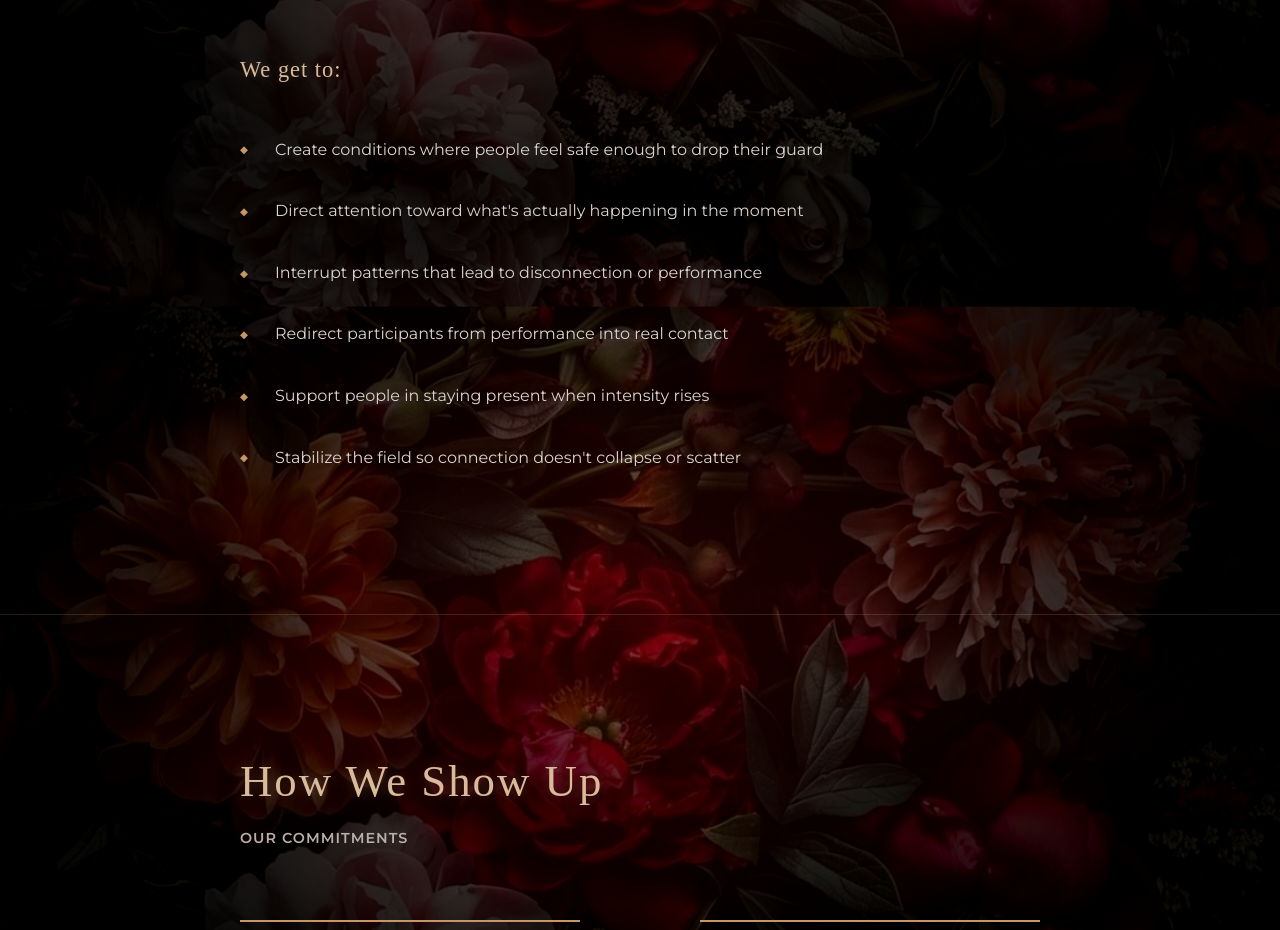
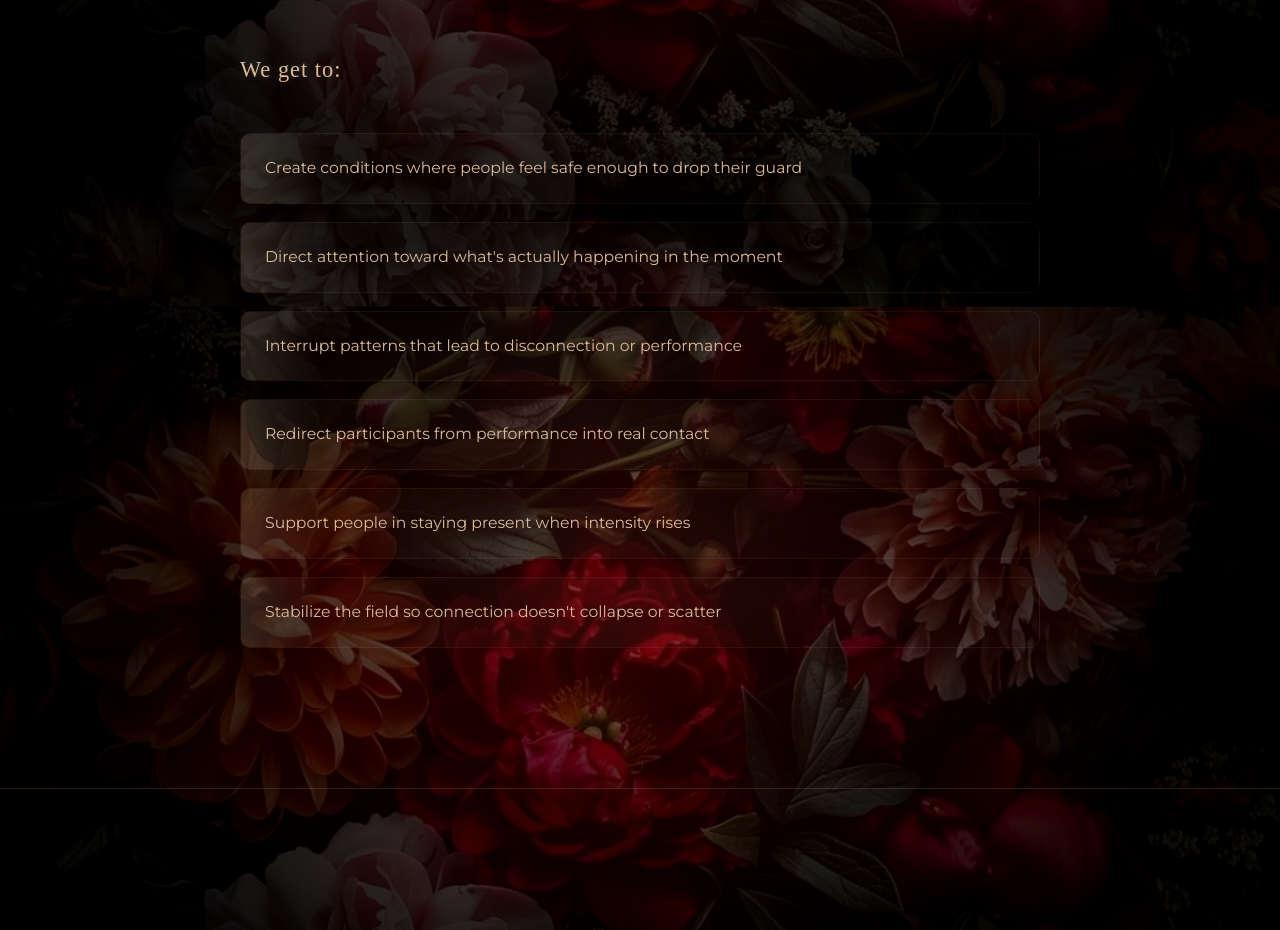
Before and after one commit to alimarie89/REVEL, a React (Vite) app in the folder frontend/: page /team-vision in a window 1280 px wide. Shown: the part 1400-2330 px from the top of the page. Built offline with nearby package versions, Linux system fonts and the light colour scheme.

Commit message:
Refactor: Convert 'We get to' bullet list to horizontal cards with subtle emphasis

```diff
--- a/frontend/src/pages/TeamVision.jsx
+++ b/frontend/src/pages/TeamVision.jsx
@@ -29,14 +29,14 @@
             </p>
 
             <h3 className="holding-principles-intro">We get to:</h3>
-            <ul className="holding-principles">
-              <li>Create conditions where people feel safe enough to drop their guard</li>
-              <li>Direct attention toward what's actually happening in the moment</li>
-              <li>Interrupt patterns that lead to disconnection or performance</li>
-              <li>Redirect participants from performance into real contact</li>
-              <li>Support people in staying present when intensity rises</li>
-              <li>Stabilize the field so connection doesn't collapse or scatter</li>
-            </ul>
+            <div className="we-get-to-cards">
+              <div className="practice-card">Create conditions where people feel safe enough to drop their guard</div>
+              <div className="practice-card">Direct attention toward what's actually happening in the moment</div>
+              <div className="practice-card">Interrupt patterns that lead to disconnection or performance</div>
+              <div className="practice-card">Redirect participants from performance into real contact</div>
+              <div className="practice-card">Support people in staying present when intensity rises</div>
+              <div className="practice-card">Stabilize the field so connection doesn't collapse or scatter</div>
+            </div>
           </div>
         </div>
       </section>
--- a/frontend/src/styles/TeamVision.css
+++ b/frontend/src/styles/TeamVision.css
@@ -175,31 +175,88 @@
   text-shadow: 0 0 10px rgba(232, 201, 168, 0.2);
 }
 
-.holding-principles {
-  list-style: none;
+.we-get-to-cards {
+  display: flex;
+  flex-direction: column;
+  gap: 18px;
+  margin: 0;
   padding: 0;
-  margin: 0;
-  display: grid;
-  gap: 28px;
 }
 
-.holding-principles li {
-  margin: 0;
-  padding-left: 35px;
+.practice-card {
+  padding: 18px 24px;
+  border-radius: 10px;
+  background: rgba(232, 201, 168, 0.02);
+  border: 1px solid rgba(232, 201, 168, 0.08);
+  font-size: 0.98rem;
   line-height: 2.1;
   color: var(--text-light);
-  font-size: 1rem;
+  font-weight: 300;
+  transition: all 0.3s ease;
   position: relative;
-  font-weight: 300;
+  overflow: hidden;
 }
 
-.holding-principles li::before {
-  content: '◆';
+.practice-card::before {
+  content: '';
   position: absolute;
   left: 0;
-  color: var(--gold);
-  font-size: 0.65rem;
-  top: 0.65em;
+  top: 0;
+  bottom: 0;
+  width: 80px;
+  background: linear-gradient(
+    to right,
+    rgba(245, 230, 200, 0.15) 0%,
+    transparent 100%
+  );
+  pointer-events: none;
+  z-index: 0;
+}
+
+.practice-card {
+  color: rgba(232, 201, 168, 1);
+  background: linear-gradient(
+    to right,
+    rgba(232, 201, 168, 0.03) 0%,
+    rgba(232, 201, 168, 0.01) 50%,
+    rgba(232, 201, 168, 0) 100%
+  );
+}
+
+.practice-card::after {
+  content: '';
+  position: absolute;
+  top: 0;
+  left: 0;
+  right: 0;
+  bottom: 0;
+  background: linear-gradient(
+    135deg,
+    transparent 0%,
+    rgba(255, 255, 255, 0.02) 50%,
+    transparent 100%
+  );
+  pointer-events: none;
+  z-index: -1;
+}
+
+.practice-card:hover {
+  border-color: rgba(232, 201, 168, 0.25);
+  background: linear-gradient(
+    to right,
+    rgba(232, 201, 168, 0.06) 0%,
+    rgba(232, 201, 168, 0.02) 50%,
+    rgba(232, 201, 168, 0) 100%
+  );
+  box-shadow: 0 0 20px rgba(232, 201, 168, 0.1);
+}
+
+.practice-card:hover::before {
+  background: linear-gradient(
+    to right,
+    rgba(245, 230, 200, 0.25) 0%,
+    transparent 100%
+  );
 }
 
 .foundation-grid {
@@ -925,8 +982,13 @@
     margin-bottom: 50px;
   }
 
-  .holding-principles {
-    gap: 20px;
+  .we-get-to-cards {
+    gap: 14px;
+  }
+
+  .practice-card {
+    padding: 14px 18px;
+    font-size: 0.92rem;
   }
 
   .circle-wrapper {
```
